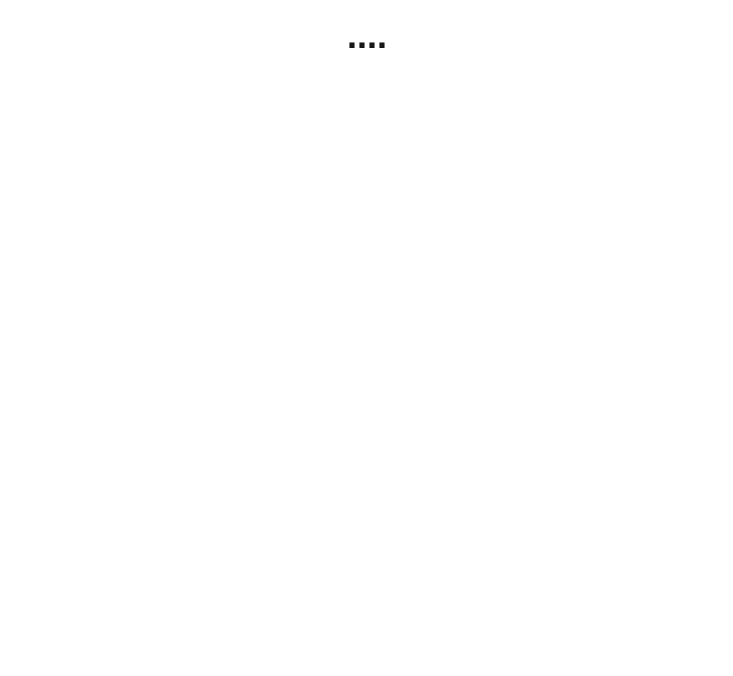
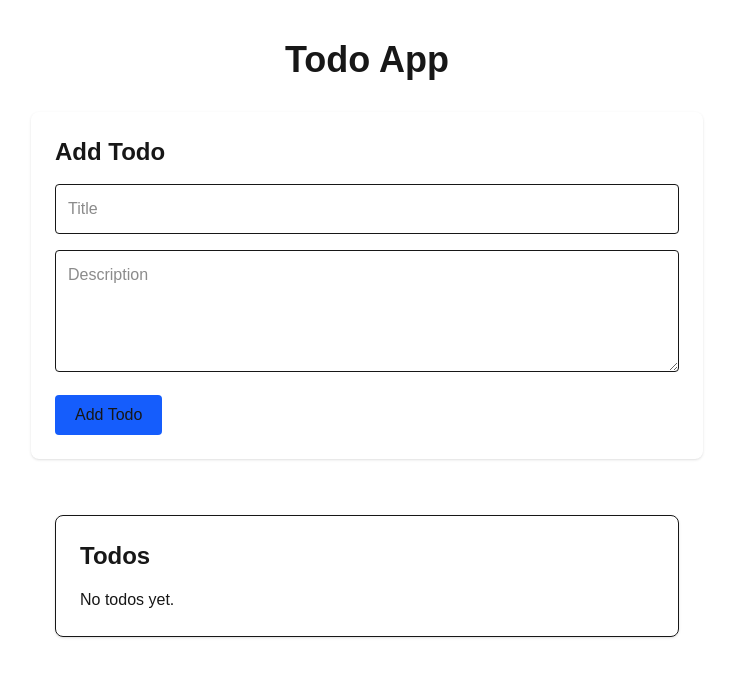
Before and after one commit to Praful-87/nextjs, a Next.js app: page / in a window 1280 px wide. Shown: the top 676 px of the page, without its empty margins (273-1006 px from the left). Built offline with nearby package versions, Linux system fonts and the light colour scheme; no server answers; the database is empty.

Commit message:
adding the page.tsx as client component

```diff
--- a/src/app/api/todos/[id]/route.ts
+++ b/src/app/api/todos/[id]/route.ts
@@ -209,6 +209,7 @@ export async function DELETE(
       {
         success: true,
         message: "Todo deleted successfully",
+        data: deletedTodo,
       },
       {
         status: 200,
--- a/src/app/api/todos/route.ts
+++ b/src/app/api/todos/route.ts
@@ -48,10 +48,7 @@ export async function POST(request: Request) {
       );
     }
 
-    const todo = await Todo.create({
-      title,
-      description,
-    });
+    const todo = await Todo.create({ title, description, });
 
     return Response.json(
       {
--- a/src/app/page.tsx
+++ b/src/app/page.tsx
@@ -1,10 +1,33 @@
-import Image from "next/image";
+"use client";
+import { useEffect, useState } from "react";
+
+import TodoForm from "@/components/TodoForm";
+import TodoList from "@/components/TodoList";
+
+type Todo = {
+  _id: string;
+  title: string;
+  description: string;
+};
 
 export default function Home() {
+  const [todos, setTodos] = useState<Todo[]>([]);
+  async function fetchTodos() {
+    const response = await fetch("/api/todos");
+    const result = await response.json();
+    console.log(result.data);
+  }
+  useEffect(function () {
+    fetchTodos();
+  }, []);
+
   return (
-    <div className="minw-full">
-      <div className="text-4xl font-bold text-center mt-4">....</div>
-      <div className="container"></div>
-    </div>
+    <main className="min-h-screen p-10">
+      <div className="mx-auto max-w-2xl space-y-8">
+        <h1 className="text-center text-4xl font-bold">Todo App</h1>
+        <TodoForm />
+        <TodoList />
+      </div>
+    </main>
   );
 }
--- /dev/null
+++ b/src/components/Counter.tsx
@@ -0,0 +1,28 @@
+"use client";
+
+import { useState } from "react";
+
+export default function Demo() {
+  const [count, setCount] = useState(0);
+
+  console.log("Render:", count);
+
+  return (
+    <div className="p-8">
+      <h1 className="text-3xl">{count}</h1>
+
+      <button
+        className="mt-4 rounded bg-blue-600 px-4 py-2 text-white"
+        onClick={() => {
+          console.log(count);
+
+          setCount(count + 1);
+
+          console.log(count);
+        }}
+      >
+        Increase
+      </button>
+    </div>
+  );
+}
--- /dev/null
+++ b/src/components/TodoForm.tsx
@@ -0,0 +1,60 @@
+"use client";
+
+import { useState } from "react";
+
+export default function TodoForm() {
+  const [title, setTitle] = useState("");
+  const [description, setDescription] = useState("");
+  const [isLoading, setIsLoading] = useState(false);
+  console.log({ title, description });
+  async function handleSubmit(e: React.FormEvent<HTMLFormElement>) {
+    e.preventDefault();
+
+    setIsLoading(true);
+
+    try {
+      const response = await fetch("/api/todos", {
+        method: "POST",
+        headers: { "Content-Type": "application/json" },
+        body: JSON.stringify({ title, description }),
+      });
+      const result = await response.json();
+      console.log(result);
+      if (response.ok) {
+        setTitle("");
+        setDescription("");
+      }
+    } catch (error) {
+      console.error(error);
+    } finally {
+      setIsLoading(false);
+    }
+  }
+  return (
+    <div className="rounded-lg p-6 shadow">
+      <h2 className="mb-4 text-2xl font-semibold">Add Todo</h2>
+
+      <form className="space-y-4" onSubmit={handleSubmit}>
+        <input
+          value={title}
+          onChange={(e) => setTitle(e.target.value)}
+          type="text"
+          placeholder="Title"
+          className="w-full rounded border p-3"
+        />
+
+        <textarea
+          value={description}
+          onChange={(e) => setDescription(e.target.value)}
+          placeholder="Description"
+          className="w-full rounded border p-3"
+          rows={4}
+        />
+
+        <button disabled={isLoading} className="rounded bg-blue-600 px-5 py-2 ">
+          {isLoading ? "Adding..." : "Add Todo"}
+        </button>
+      </form>
+    </div>
+  );
+}
--- /dev/null
+++ b/src/components/TodoList.tsx
@@ -0,0 +1,11 @@
+export default function TodoList() {
+  return (
+    <div className=" p-6 ">
+      <div className="p-6 border rounded-lg shadow">
+        <h2 className="mb-4 text-2xl font-semibold">Todos</h2>
+
+        <p>No todos yet.</p>
+      </div>
+    </div>
+  );
+}
```
Also changed, not shown: src/components/TodoItem.tsx (added).
